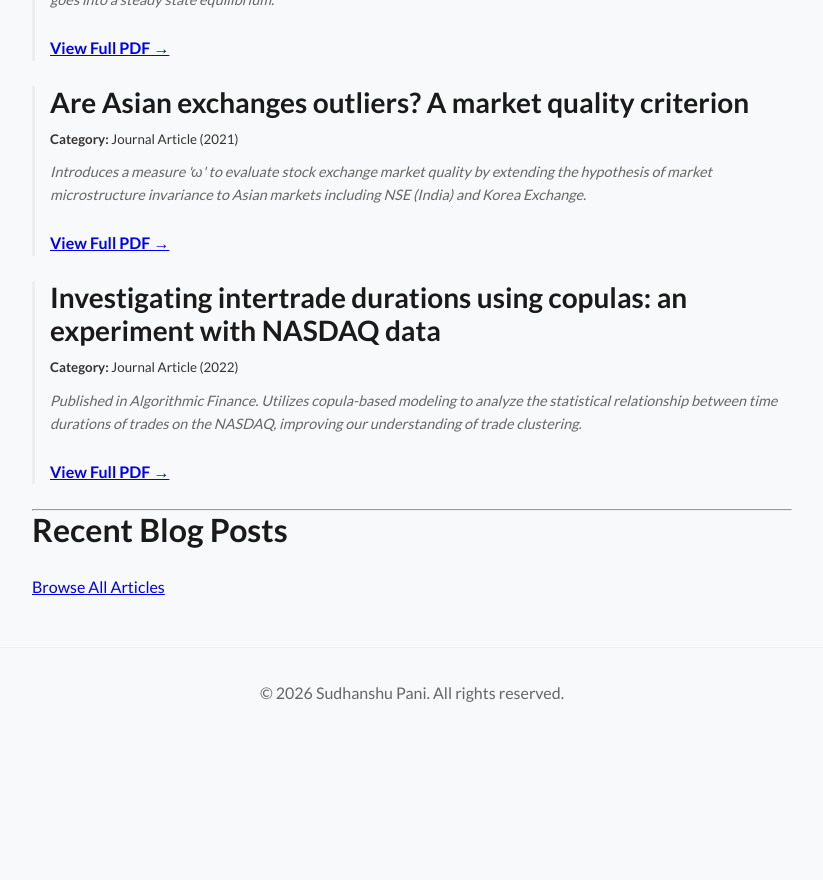
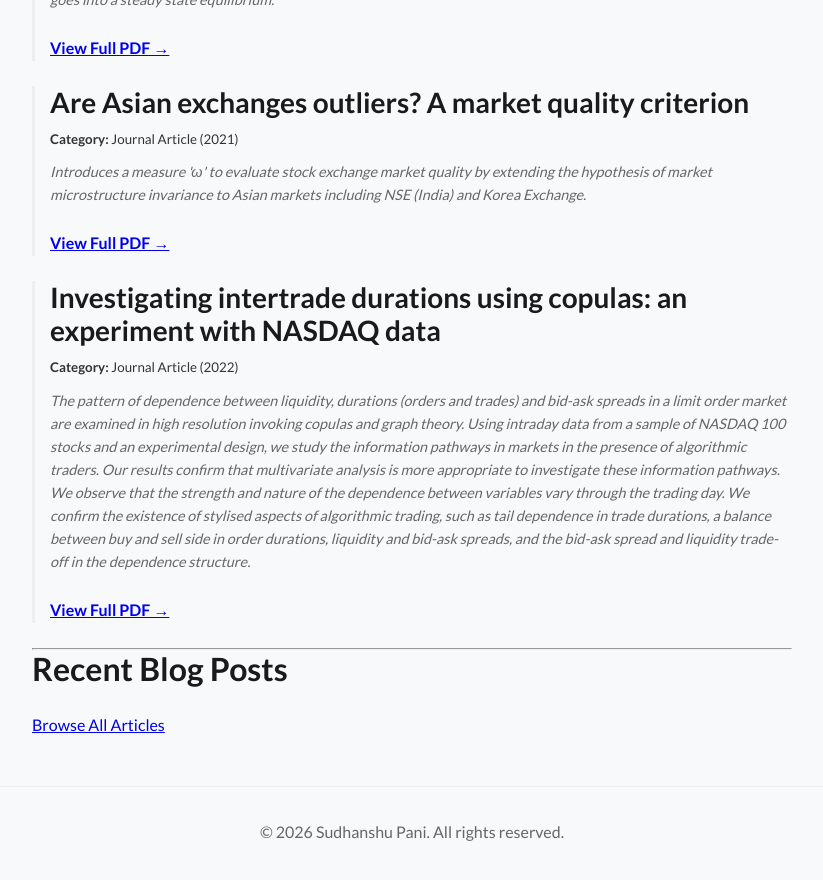
Before and after one commit to sudhan77/sudhanshupani, a Jekyll site: the page built from docs/index.html, in a window 1280 px wide and 900 px high, scrolled down 2114 px. Shown: the top 880 px of the window, without its empty margins (228-1051 px from the left). Built offline with Jekyll 4.4.1, drawn with Linux system fonts in a browser that asks for light colours; before the commit the page ends 2876 px from its top, so only the background shows below that; some of the changed text lies outside the part shown.

Commit message:
Update papers.yml

```diff
--- a/docs/_data/papers.yml
+++ b/docs/_data/papers.yml
@@ -7,7 +7,8 @@
 - title: "On the quadratic variation in limit order markets"
   file_path: "https://doi.org/10.1016/j.bir.2024.01.008"
   category: "Journal Article (2024)"
-  abstract: "Published in Borsa Istanbul Review. This paper examines the role of quadratic variation in limit order markets, providing empirical insights into price dynamics and market volatility."
+  Journal: "Borsa Istanbul Review"
+  abstract: "This paper examines the role of quadratic variation in limit order markets, providing empirical insights into price dynamics and market volatility."
 
 - title: "House price dynamics under lower leverage: the case of metropolitan cities in India"
   file_path: "https://doi.org/10.1108/IJHMA-01-2023-0005"
@@ -32,4 +33,4 @@
 - title: "Investigating intertrade durations using copulas: an experiment with NASDAQ data"
   file_path: "https://doi.org/10.3233/AF-220063"
   category: "Journal Article (2022)"
-  abstract: "Published in Algorithmic Finance. Utilizes copula-based modeling to analyze the statistical relationship between time durations of trades on the NASDAQ, improving our understanding of trade clustering."
+  abstract: "The pattern of dependence between liquidity, durations (orders and trades) and bid-ask spreads in a limit order market are examined in high resolution invoking copulas and graph theory. Using intraday data from a sample of NASDAQ 100 stocks and an experimental design, we study the information pathways in markets in the presence of algorithmic traders. Our results confirm that multivariate analysis is more appropriate to investigate these information pathways. We observe that the strength and nature of the dependence between variables vary through the trading day. We confirm the existence of stylised aspects of algorithmic trading, such as tail dependence in trade durations, a balance between buy and sell side in order durations, liquidity and bid-ask spreads, and the bid-ask spread and liquidity trade-off in the dependence structure."
```
